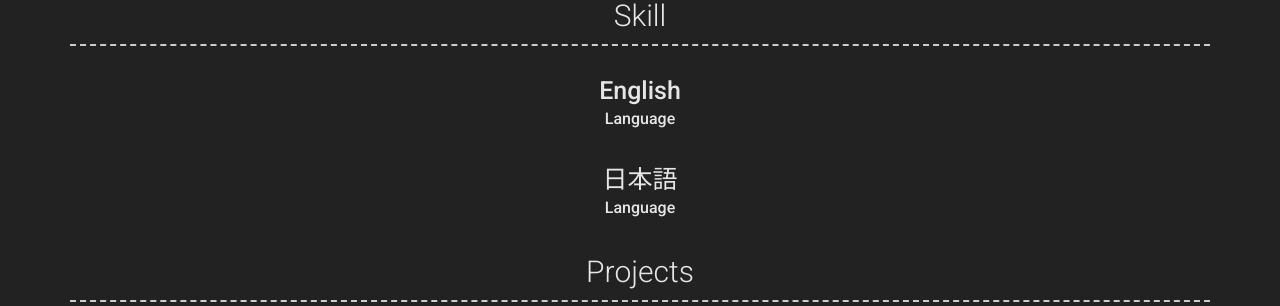
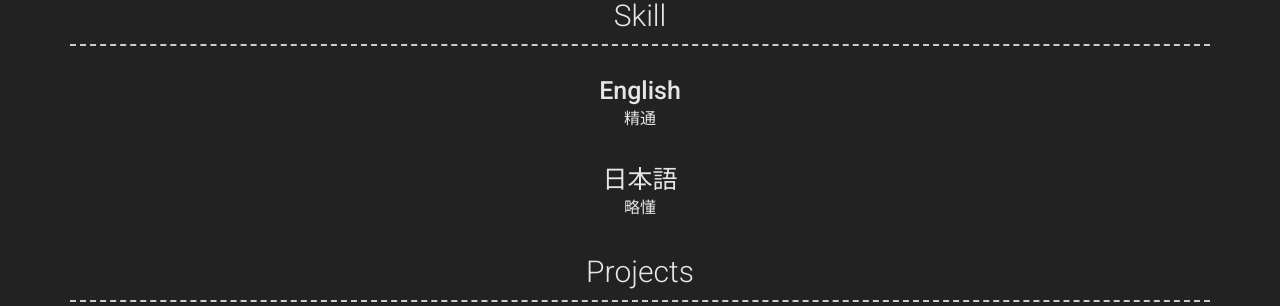
Before and after one commit to max90156/test-website, a Jekyll site: the page built from index.md, in a window 1280 px wide and 900 px high, scrolled down 1836 px. Shown: the part 151-457 px from the top of the window. Built offline with Jekyll 4.4.1, drawn with Linux system fonts in a browser that asks for light colours; nearby versions of some CDN libraries.

Commit message:
Update _config.yml

```diff
--- a/_config.yml
+++ b/_config.yml
@@ -111,7 +111,7 @@ content:
     content:
       - layout: top-middle
         title: English
-        sub_title: Language
+        sub_title: 精通
        # caption: July - September 2020
        # link: https://www.rainforestretail.com.tw/
        # quote: >
@@ -121,7 +121,7 @@ content:
 
       - layout: top-middle
         title: 日本語
-        sub_title: Language
+        sub_title: 略懂
        # caption: July - September 2020
         #link: https://www.rainforestretail.com.tw/
         #quote: >
```
